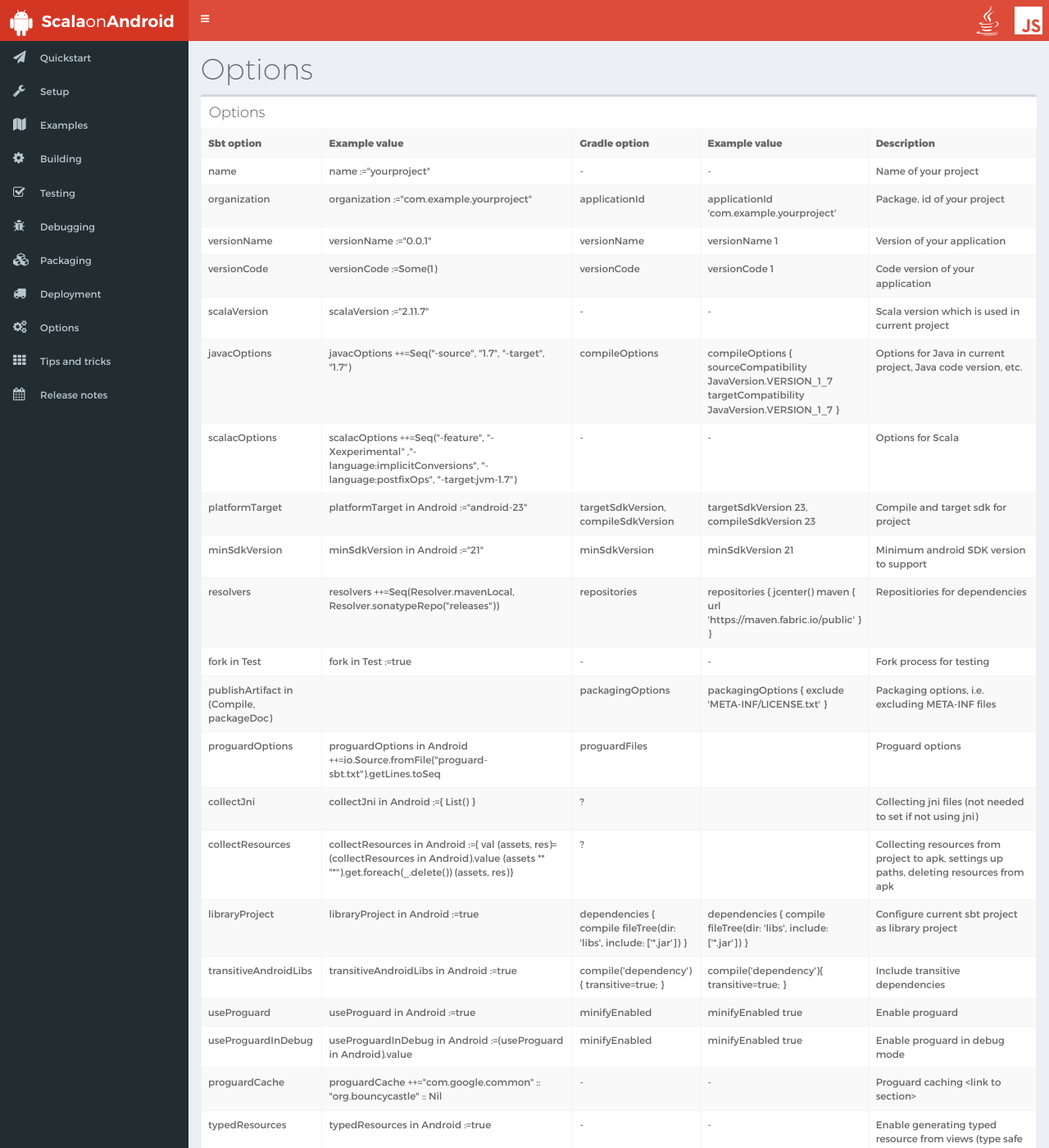
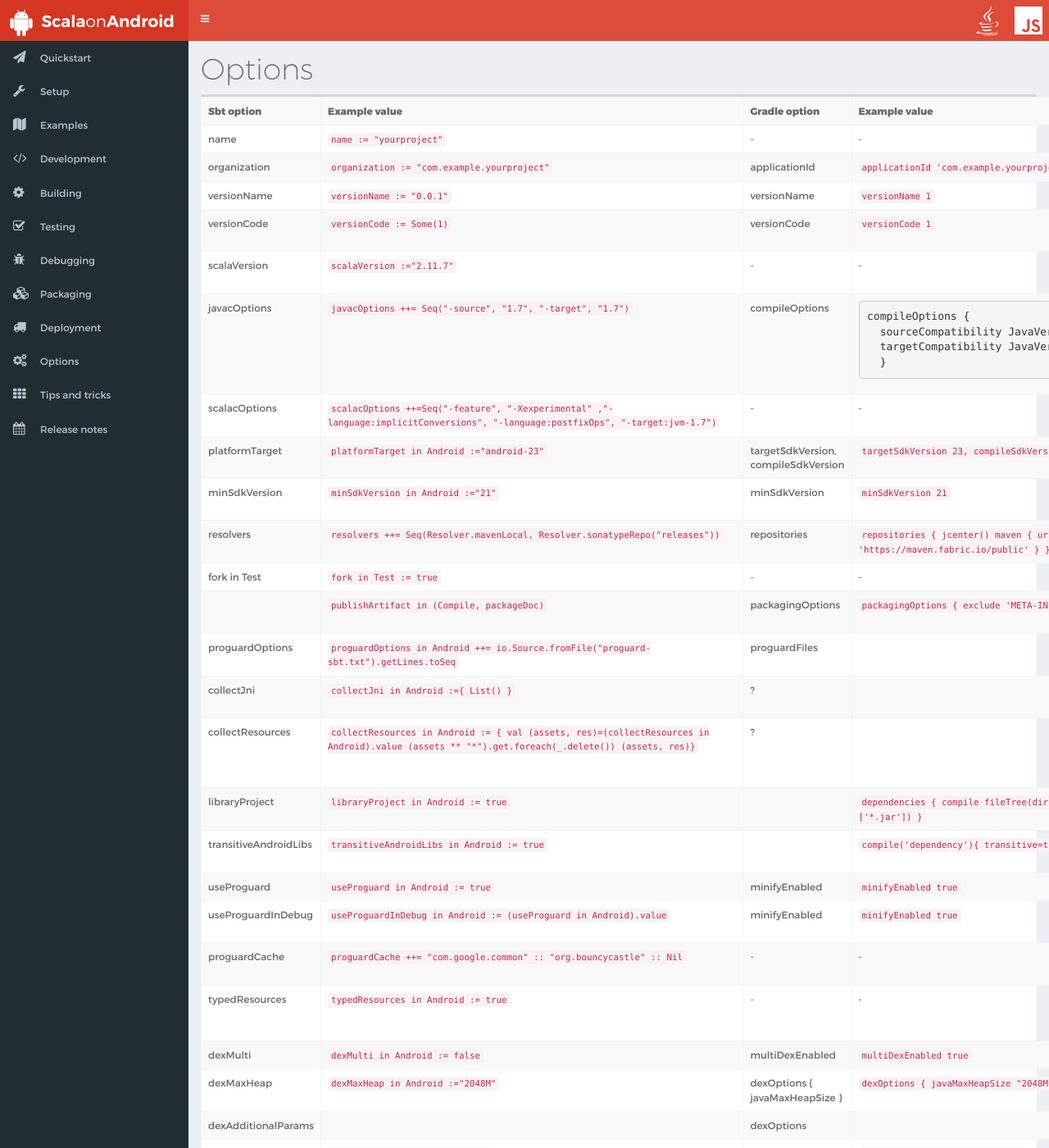
Before and after one commit to scala-android/scala-android.github.io, a Jekyll site: the page built from _pages/options.md, in a window 1280 px wide and 1400 px high. Shown: the whole window at 82% size. Built offline with Jekyll 4.4.1, drawn with Linux system fonts in a browser that asks for light colours; nearby versions of some CDN libraries; some of the changed text lies outside the part shown.

Commit message:
Beautify options, add more menu entries

```diff
--- a/_includes/footer.html
+++ b/_includes/footer.html
@@ -34,6 +34,8 @@ $(document).ready(function($) {
     $(".clickable-row").click(function() {
         window.document.location = $(this).data("href");
     });
+    $('.sidebar-menu a[href="' + this.location.pathname.replace(/\/$/, "") + '"]').parents('li,ul').addClass('active');
+    console.log(this.location.pathname);
 });
 </script>
 </script>
--- a/_includes/sidebar.html
+++ b/_includes/sidebar.html
@@ -5,29 +5,28 @@
     <!-- /.search form -->
     <!-- sidebar menu: : style can be found in sidebar.less -->
     <ul class="sidebar-menu">
-      <!--<li class="header">MAIN NAVIGATION</li>-->
-      <!--<li>
-        <a href="/">
-          <i class="fa fa-home"></i> <span>Home</span>
-        </a>
-      </li>-->
       <li>
         <a href="/quickstart">
           <i class="fa fa-paper-plane"></i> <span>Quickstart</span>
         </a>
       </li>
       <li>
-        <a href="/setting_up_environment">
+        <a href="/setup">
           <i class="fa fa-wrench"></i> <span>Setup</span>
         </a>
       </li>
       <li>
-        <a href="/examples">
+        <a href="/examples" data-target="#">
           <i class="fa fa-map"></i> <span>Examples</span>
         </a>
       </li>
       <li>
-        <a href="/testing">
+        <a href="/development">
+          <i class="fa fa-code"></i> <span>Development</span>
+        </a>
+      </li>
+      <li>
+        <a href="/building">
           <i class="fa fa-gear"></i> <span>Building</span>
         </a>
       </li>
@@ -37,7 +36,7 @@
         </a>
       </li>
       <li>
-        <a href="/testing">
+        <a href="/debugging">
           <i class="fa fa-bug"></i> <span>Debugging</span>
         </a>
       </li>
@@ -47,7 +46,7 @@
         </a>
       </li>
       <li>
-        <a href="/testing">
+        <a href="/deployment">
           <i class="fa fa-truck"></i> <span>Deployment</span>
         </a>
       </li>
--- a/_pages/options.md
+++ b/_pages/options.md
@@ -6,289 +6,302 @@ permalink: /options/
 ---
 
 <div class="box">
-
-<div class="box-header">
-<h3 class="box-title"> Options </h3>
+  <div class="box-body no-padding">
+    <table class="table table-bordered table-striped">
+    	<tr>
+    		<th>Sbt option</th>
+    		<th>Example value</th>
+    		<th>Gradle option</th>
+    		<th>Example value</th>
+    		<th style="min-width: 200px">Description</th>
+    	</tr>
+    	<tr>
+    		<td>name</td>
+    		<td><code>name := &quot;yourproject&quot;</code></td>
+    		<td>-</td>
+    		<td>-</td>
+    		<td>Name of your project</td>
+    	</tr>
+    	<tr>
+    		<td>organization</td>
+    		<td><code>organization := &quot;com.example.yourproject&quot;</code></td>
+    		<td>applicationId</td>
+    		<td><code>applicationId 'com.example.yourproject'</code></td>
+    		<td>Package, id of your project</td>
+    	</tr>
+    	<tr>
+    		<td>versionName</td>
+    		<td><code>versionName := &quot;0.0.1&quot;</code></td>
+    		<td>versionName</td>
+    		<td><code>versionName 1</code></td>
+    		<td>Version of your application</td>
+    	</tr>
+    	<tr>
+    		<td>versionCode</td>
+    		<td><code>versionCode := Some(1)</code></td>
+    		<td>versionCode</td>
+    		<td><code>versionCode 1</code></td>
+    		<td>Code version of your application</td>
+    	</tr>
+    	<tr>
+    		<td>scalaVersion</td>
+    		<td><code>scalaVersion :=&quot;2.11.7&quot;</code></td>
+    		<td>-</td>
+    		<td>-</td>
+    		<td>Scala version which is used in current project</td>
+    	</tr>
+    	<tr>
+    		<td>javacOptions</td>
+    		<td><code>javacOptions ++= Seq(&quot;-source&quot;, &quot;1.7&quot;, &quot;-target&quot;, &quot;1.7&quot;)</code></td>
+    		<td>compileOptions</td>
+    		<td><pre>compileOptions {
+  sourceCompatibility JavaVersion.VERSION_1_7
+  targetCompatibility JavaVersion.VERSION_1_7
+  }</pre></td>
+    		<td>Options for Java in current project, Java code version, etc.</td>
+    	</tr>
+    	<tr>
+    		<td>scalacOptions</td>
+    		<td><code>scalacOptions ++=Seq(&quot;-feature&quot;, &quot;-Xexperimental&quot; ,&quot;-language:implicitConversions&quot;, &quot;-language:postfixOps&quot;, &quot;-target:jvm-1.7&quot;)</code></td>
+    		<td>-</td>
+    		<td>-</td>
+    		<td>Options for Scala</td>
+    	</tr>
+    	<tr>
+    		<td>platformTarget</td>
+    		<td><code>platformTarget in Android :=&quot;android-23&quot;</code></td>
+    		<td>targetSdkVersion, compileSdkVersion</td>
+    		<td><code>targetSdkVersion 23, compileSdkVersion 23</code></td>
+    		<td>Compile and target sdk for project</td>
+    	</tr>
+    	<tr>
+    		<td>minSdkVersion</td>
+    		<td><code>minSdkVersion in Android :=&quot;21&quot;</code></td>
+    		<td>minSdkVersion</td>
+    		<td><code>minSdkVersion 21</code></td>
+    		<td>Minimum android SDK version to support</td>
+    	</tr>
+    	<tr>
+    		<td>resolvers</td>
+    		<td><code>resolvers ++= Seq(Resolver.mavenLocal, Resolver.sonatypeRepo(&quot;releases&quot;))</code></td>
+    		<td>repositories</td>
+    		<td><code>repositories {        jcenter()        maven { url 'https://maven.fabric.io/public' }    }</code></td>
+    		<td>Repositiories for dependencies</td>
+    	</tr>
+    	<tr>
+    		<td>fork in Test</td>
+    		<td><code>fork in Test := true</code></td>
+    		<td>-</td>
+    		<td>-</td>
+    		<td>Fork process for testing</td>
+    	</tr>
+    	<tr>
+    		<td></td>
+    		<td><code>publishArtifact in (Compile, packageDoc)</code></td>
+    		<td>packagingOptions</td>
+    		<td><code>packagingOptions {        exclude 'META-INF/LICENSE.txt'    }</code></td>
+    		<td>Packaging options, i.e. excluding META-INF files</td>
+    	</tr>
+    	<tr>
+    		<td>proguardOptions</td>
+    		<td><code>proguardOptions in Android ++= io.Source.fromFile(&quot;proguard-sbt.txt&quot;).getLines.toSeq</code></td>
+    		<td>proguardFiles</td>
+    		<td></td>
+    		<td>Proguard options</td>
+    	</tr>
+    	<tr>
+    		<td>collectJni </td>
+    		<td><code>collectJni in Android :={ List() }</code></td>
+    		<td>?</td>
+    		<td></td>
+    		<td>Collecting jni files (not needed to set if not using jni)</td>
+    	</tr>
+    	<tr>
+    		<td>collectResources</td>
+    		<td><code>collectResources in Android := {  val (assets, res)=(collectResources in Android).value  (assets ** &quot;*&quot;).get.foreach(_.delete())  (assets, res)}</code></td>
+    		<td>?</td>
+    		<td></td>
+    		<td>Collecting resources from project to apk, settings up paths, deleting resources from apk</td>
+    	</tr>
+    	<tr>
+    		<td>libraryProject </td>
+    		<td><code>libraryProject in Android := true</code></td>
+    		<td></td>
+    		<td><code>dependencies { compile fileTree(dir: 'libs', include: ['*.jar']) }</code></td>
+    		<td>Configure current sbt project as library project</td>
+    	</tr>
+    	<tr>
+    		<td>transitiveAndroidLibs </td>
+    		<td><code>transitiveAndroidLibs in Android := true</code></td>
+    		<td></td>
+    		<td><code>compile('dependency'){ transitive=true; }</code></td>
+    		<td>Include transitive dependencies</td>
+    	</tr>
+    	<tr>
+    		<td>useProguard </td>
+    		<td><code>useProguard in Android := true</code></td>
+    		<td>minifyEnabled</td>
+    		<td><code>minifyEnabled true</code></td>
+    		<td>Enable proguard</td>
+    	</tr>
+    	<tr>
+    		<td>useProguardInDebug </td>
+    		<td><code>useProguardInDebug in Android := (useProguard in Android).value</code></td>
+    		<td>minifyEnabled</td>
+    		<td><code>minifyEnabled true</code></td>
+    		<td>Enable proguard in debug mode</td>
+    	</tr>
+    	<tr>
+    		<td>proguardCache</td>
+    		<td><code>proguardCache ++= &quot;com.google.common&quot; :: &quot;org.bouncycastle&quot; :: Nil</code></td>
+    		<td>-</td>
+    		<td>-</td>
+    		<td>Proguard caching &lt;link to section&gt;</td>
+    	</tr>
+    	<tr>
+    		<td>typedResources </td>
+    		<td><code>typedResources in Android := true</code></td>
+    		<td>-</td>
+    		<td>-</td>
+    		<td>Enable generating typed resource from views (type safe for xml views in scala code)</td>
+    	</tr>
+    	<tr>
+    		<td>dexMulti </td>
+    		<td><code>dexMulti in Android := false</code></td>
+    		<td>multiDexEnabled</td>
+    		<td><code>multiDexEnabled true</code></td>
+    		<td>Enable / disable multidex</td>
+    	</tr>
+    	<tr>
+    		<td>dexMaxHeap </td>
+    		<td><code>dexMaxHeap in Android :=&quot;2048M&quot;</code></td>
+    		<td>dexOptions { javaMaxHeapSize }</td>
+    		<td><code>dexOptions {        javaMaxHeapSize &quot;2048M&quot;    }</code></td>
+    		<td>Set dex heap size</td>
+    	</tr>
+    	<tr>
+    		<td>dexAdditionalParams </td>
+    		<td></td>
+    		<td>dexOptions</td>
+    		<td></td>
+    		<td>Set other dex options</td>
+    	</tr>
+    	<tr>
+    		<td>val supportLibVersion</td>
+    		<td><code>val supportLibVersion=&quot;23.1.1&quot;</code></td>
+    		<td>def supportLibVersion</td>
+    		<td><code>def supportLibVersion=&quot;23.1.1&quot;</code></td>
+    		<td>Sample of creating local variable in build file</td>
+    	</tr>
+    	<tr>
+    		<td>libraryDependencies</td>
+    		<td><code>libraryDependencies ++= Seq (  &quot;package&quot; % &quot;id&quot; % &quot;version&quot;)</code></td>
+    		<td>dependencies</td>
+    		<td><code>dependencies {  compile &quot;&quot;}</code></td>
+    		<td>Specify project dependencies</td>
+    	</tr>
+    	<tr>
+    		<td>protifySettings</td>
+    		<td><code>protifySettings</code></td>
+    		<td>-</td>
+    		<td>-</td>
+    		<td>Add support for protify (Instant mode but better)</td>
+    	</tr>
+    	<tr>
+    		<td>sdkPath </td>
+    		<td><code>sdkPath in Android := &quot;&lt;path&gt;&quot;</code></td>
+    		<td>-</td>
+    		<td>-</td>
+    		<td>Specify sdkPath</td>
+    	</tr>
+    	<tr>
+    		<td>ndkPath </td>
+    		<td><code>ndkPath in Android := &quot;&lt;path&gt;&quot;</code></td>
+    		<td>-</td>
+    		<td>-</td>
+    		<td>Specify ndkPath</td>
+    	</tr>
+    	<tr>
+    		<td>resValue</td>
+    		<td><code>resValues += ((&quot;string&quot;, &quot;gcm_defaultSenderId&quot;, &quot;yourid&quot;))</code></td>
+    		<td>resValue</td>
+    		<td><code>defaultConfig { resValue &quot;string&quot;, &quot;gcm_defaultSenderId&quot;, &quot;youid&quot; }</code></td>
+    		<td>Add resValue</td>
+    	</tr>
+    	<tr>
+    		<td>flavors</td>
+    		<td><code>flavors += ((&quot;flavor1&quot;, List(applicationId := &quot;com.example.flavor1&quot;, versionCode := 20)))</code></td>
+    		<td>productFlavors</td>
+    		<td><code>productFlavors {        flavor1 {            packageName &quot;com.example.flavor1&quot;            versionCode 20         }         flavor2 {             packageName &quot;com.example.flavor2&quot;                 minSdkVersion 14         }    }</code></td>
+    		<td>Setup for product flavors (link to google)</td>
+    	</tr>
+    	<tr>
+    		<td>variant</td>
+    		<td><code>variant += ((&quot;release&quot;, List(options...)))</code></td>
+    		<td>buildTypes</td>
+    		<td><code>buildTypes { release {} debug {} }</code></td>
+    		<td>Setup project build types (link to google)</td>
+    	</tr>
+    	<tr>
+    		<td>buildToolsVersion</td>
+    		<td><code>buildToolsVersion in Android :=&quot;23.0.2&quot;</code></td>
+    		<td>buildToolsVersion</td>
+    		<td><code>buildToolsVersion &quot;23.0.2&quot;</code></td>
+    		<td>Specify build tools version</td>
+    	</tr>
+    	<tr>
+    		<td>aar</td>
+    		<td><code>aar(&quot;com.android.support&quot; % &quot;appcompat-v7&quot; % &quot;23.1.1&quot;)</code></td>
+    		<td>-</td>
+    		<td>-</td>
+    		<td>Add aar dependecy to project</td>
+    	</tr>
+    	<tr>
+    		<td>apklib</td>
+    		<td><code>apklib(&quot;package&quot; % &quot;id&quot; % &quot;version&quot;)</code></td>
+    		<td>-</td>
+    		<td>-</td>
+    		<td>Add apklib to dependency </td>
+    	</tr>
+    	<tr>
+    		<td>lintFlags</td>
+    		<td><pre>lintFlags := {
+  val flags = lintFlags.value
+  implicit val output = outputLayout.value
+  val layout = projectLayout.value
+  layout.bin.mkdirs()
+  val config = layout.libraryLintConfig
+  config.getParentFile.mkdirs()
+  (layout.manifest relativeTo layout.base) foreach { path =>
+    val lintconfig =
+      &lt;lint&gt;
+        &lt;issue id=&quot;ParserError&quot;&gt;
+          &lt;ignore path={path.getPath}/&gt;
+        &lt;/issue&gt;
+      &lt;/lint&gt;
+    xml.XML.save(config.getAbsolutePath, lintconfig, &quot;utf-8&quot;)
+    flags.setDefaultConfiguration(config)
+  }
+  flags
+}</pre></td>
+    		<td> lintOptions</td>
+    		<td><code>lintOptions { abortOnError false}</code></td>
+    		<td>Flags for lint</td>
+    	</tr>
+    	<tr>
+    		<td>lintEnabled</td>
+    		<td><code>lintEnabled := true</code></td>
+    		<td></td>
+    		<td></td>
+    		<td>Enable, diable lint</td>
+    	</tr>
+    	<tr>
+    		<td>shrinkResources</td>
+    		<td><code>shrinkResources := true</code></td>
+    		<td>shrinkResources</td>
+    		<td><code>shrinkResources true</code></td>
+    		<td>Enable shrinking resources</td>
+    	</tr>
+    </table>
+  </div>
 </div>
-
-<div class="box-body no-padding">
-
-<table class="table table-bordered table-striped">
-
-	<tr>
-		<th>Sbt option</th>
-		<th>Example value</th>
-		<th>Gradle option</th>
-		<th>Example value</th>
-		<th style="min-width: 200px">Description</th>
-	</tr>
-	<tr>
-		<td>name</td>
-		<td>name :=&quot;yourproject&quot;</td>
-		<td>-</td>
-		<td>-</td>
-		<td>Name of your project</td>
-	</tr>
-	<tr>
-		<td>organization</td>
-		<td>organization :=&quot;com.example.yourproject&quot;</td>
-		<td>applicationId</td>
-		<td>applicationId 'com.example.yourproject'</td>
-		<td>Package, id of your project</td>
-	</tr>
-	<tr>
-		<td>versionName</td>
-		<td>versionName :=&quot;0.0.1&quot;</td>
-		<td>versionName</td>
-		<td>versionName 1</td>
-		<td>Version of your application</td>
-	</tr>
-	<tr>
-		<td>versionCode</td>
-		<td>versionCode :=Some(1)</td>
-		<td>versionCode</td>
-		<td>versionCode 1</td>
-		<td>Code version of your application</td>
-	</tr>
-	<tr>
-		<td>scalaVersion</td>
-		<td>scalaVersion :=&quot;2.11.7&quot;</td>
-		<td>-</td>
-		<td>-</td>
-		<td>Scala version which is used in current project</td>
-	</tr>
-	<tr>
-		<td>javacOptions</td>
-		<td>javacOptions ++=Seq(&quot;-source&quot;, &quot;1.7&quot;, &quot;-target&quot;, &quot;1.7&quot;)</td>
-		<td>compileOptions</td>
-		<td>compileOptions {        sourceCompatibility JavaVersion.VERSION_1_7        targetCompatibility JavaVersion.VERSION_1_7    }</td>
-		<td>Options for Java in current project, Java code version, etc.</td>
-	</tr>
-	<tr>
-		<td>scalacOptions</td>
-		<td>scalacOptions ++=Seq(&quot;-feature&quot;, &quot;-Xexperimental&quot; ,&quot;-language:implicitConversions&quot;, &quot;-language:postfixOps&quot;, &quot;-target:jvm-1.7&quot;)</td>
-		<td>-</td>
-		<td>-</td>
-		<td>Options for Scala</td>
-	</tr>
-	<tr>
-		<td>platformTarget</td>
-		<td>platformTarget in Android :=&quot;android-23&quot;</td>
-		<td>targetSdkVersion, compileSdkVersion</td>
-		<td>targetSdkVersion 23, compileSdkVersion 23</td>
-		<td>Compile and target sdk for project</td>
-	</tr>
-	<tr>
-		<td>minSdkVersion</td>
-		<td>minSdkVersion in Android :=&quot;21&quot;</td>
-		<td>minSdkVersion</td>
-		<td>minSdkVersion 21</td>
-		<td>Minimum android SDK version to support</td>
-	</tr>
-	<tr>
-		<td>resolvers</td>
-		<td>resolvers ++=Seq(Resolver.mavenLocal, Resolver.sonatypeRepo(&quot;releases&quot;))</td>
-		<td>repositories</td>
-		<td>repositories {        jcenter()        maven { url 'https://maven.fabric.io/public' }    }</td>
-		<td>Repositiories for dependencies</td>
-	</tr>
-	<tr>
-		<td>fork in Test</td>
-		<td>fork in Test :=true</td>
-		<td>-</td>
-		<td>-</td>
-		<td>Fork process for testing</td>
-	</tr>
-	<tr>
-		<td>publishArtifact in (Compile, packageDoc)</td>
-		<td></td>
-		<td>packagingOptions</td>
-		<td>packagingOptions {        exclude 'META-INF/LICENSE.txt'    }</td>
-		<td>Packaging options, i.e. excluding META-INF files</td>
-	</tr>
-	<tr>
-		<td>proguardOptions</td>
-		<td>proguardOptions in Android ++=io.Source.fromFile(&quot;proguard-sbt.txt&quot;).getLines.toSeq</td>
-		<td>proguardFiles</td>
-		<td></td>
-		<td>Proguard options</td>
-	</tr>
-	<tr>
-		<td>collectJni </td>
-		<td>collectJni in Android :={ List() }</td>
-		<td>?</td>
-		<td></td>
-		<td>Collecting jni files (not needed to set if not using jni)</td>
-	</tr>
-	<tr>
-		<td>collectResources</td>
-		<td>collectResources in Android :={  val (assets, res)=(collectResources in Android).value  (assets ** &quot;*&quot;).get.foreach(_.delete())  (assets, res)}</td>
-		<td>?</td>
-		<td></td>
-		<td>Collecting resources from project to apk, settings up paths, deleting resources from apk</td>
-	</tr>
-	<tr>
-		<td>libraryProject </td>
-		<td>libraryProject in Android :=true</td>
-		<td>dependencies { compile fileTree(dir: 'libs', include: ['*.jar']) }</td>
-		<td>dependencies { compile fileTree(dir: 'libs', include: ['*.jar']) }</td>
-		<td>Configure current sbt project as library project</td>
-	</tr>
-	<tr>
-		<td>transitiveAndroidLibs </td>
-		<td>transitiveAndroidLibs in Android :=true</td>
-		<td>compile('dependency'){ transitive=true; }</td>
-		<td>compile('dependency'){ transitive=true; }</td>
-		<td>Include transitive dependencies</td>
-	</tr>
-	<tr>
-		<td>useProguard </td>
-		<td>useProguard in Android :=true</td>
-		<td>minifyEnabled</td>
-		<td>minifyEnabled true</td>
-		<td>Enable proguard</td>
-	</tr>
-	<tr>
-		<td>useProguardInDebug </td>
-		<td>useProguardInDebug in Android :=(useProguard in Android).value</td>
-		<td>minifyEnabled</td>
-		<td>minifyEnabled true</td>
-		<td>Enable proguard in debug mode</td>
-	</tr>
-	<tr>
-		<td>proguardCache</td>
-		<td>proguardCache ++=&quot;com.google.common&quot; :: &quot;org.bouncycastle&quot; :: Nil</td>
-		<td>-</td>
-		<td>-</td>
-		<td>Proguard caching &lt;link to section&gt;</td>
-	</tr>
-	<tr>
-		<td>typedResources </td>
-		<td>typedResources in Android :=true</td>
-		<td>-</td>
-		<td>-</td>
-		<td>Enable generating typed resource from views (type safe for xml views in scala code)</td>
-	</tr>
-	<tr>
-		<td>dexMulti </td>
-		<td>dexMulti in Android :=false</td>
-		<td>multiDexEnabled</td>
-		<td>multiDexEnabled true</td>
-		<td>Enable / disable multidex</td>
-	</tr>
-	<tr>
-		<td>dexMaxHeap </td>
-		<td>dexMaxHeap in Android :=&quot;2048M&quot;</td>
-		<td>dexOptions { javaMaxHeapSize }</td>
-		<td>dexOptions {        javaMaxHeapSize &quot;2048M&quot;    }</td>
-		<td>Set dex heap size</td>
-	</tr>
-	<tr>
-		<td>dexAdditionalParams </td>
-		<td></td>
-		<td>dexOptions</td>
-		<td></td>
-		<td>Set other dex options</td>
-	</tr>
-	<tr>
-		<td>val supportLibVersion</td>
-		<td>val supportLibVersion=&quot;23.1.1&quot;</td>
-		<td>def supportLibVersion</td>
-		<td>def supportLibVersion=&quot;23.1.1&quot;</td>
-		<td>Sample of creating local variable in build file</td>
-	</tr>
-	<tr>
-		<td>libraryDependencies</td>
-		<td>libraryDependencies ++=Seq (  &quot;package&quot; % &quot;id&quot; % &quot;version&quot;)</td>
-		<td>dependencies</td>
-		<td>dependencies {  compile &quot;&quot;}</td>
-		<td>Specify project dependencies</td>
-	</tr>
-	<tr>
-		<td>protifySettings</td>
-		<td>protifySettings</td>
-		<td>-</td>
-		<td>-</td>
-		<td>Add support for protify (Instant mode but better)</td>
-	</tr>
-	<tr>
-		<td>sdkPath </td>
-		<td>sdkPath in Android :=&quot;&lt;path&gt;&quot;</td>
-		<td>-</td>
-		<td>-</td>
-		<td>Specify sdkPath</td>
-	</tr>
-	<tr>
-		<td>ndkPath </td>
-		<td>ndkPath in Android :=&quot;&lt;path&gt;&quot;</td>
-		<td>-</td>
-		<td>-</td>
-		<td>Specify ndkPath</td>
-	</tr>
-	<tr>
-		<td>resValue</td>
-		<td>resValues +=((&quot;string&quot;, &quot;gcm_defaultSenderId&quot;, &quot;yourid&quot;))</td>
-		<td>resValue</td>
-		<td>defaultConfig { resValue &quot;string&quot;, &quot;gcm_defaultSenderId&quot;, &quot;youid&quot; }</td>
-		<td>Add resValue</td>
-	</tr>
-	<tr>
-		<td>flavors</td>
-		<td>flavors +=((&quot;flavor1&quot;, List(applicationId :=&quot;com.example.flavor1&quot;, versionCode :=20)))</td>
-		<td>productFlavors</td>
-		<td>productFlavors {        flavor1 {            packageName &quot;com.example.flavor1&quot;            versionCode 20         }         flavor2 {             packageName &quot;com.example.flavor2&quot;             minSdkVersion 14         }    }</td>
-		<td>Setup for product flavors (link to google)</td>
-	</tr>
-	<tr>
-		<td>variant</td>
-		<td>variant +=((&quot;release&quot;, List(options...)))</td>
-		<td>buildTypes</td>
-		<td>buildTypes { release {} debug {} }</td>
-		<td>Setup project build types (link to google)</td>
-	</tr>
-	<tr>
-		<td>buildToolsVersion</td>
-		<td>buildToolsVersion in Android :=&quot;23.0.2&quot;</td>
-		<td>buildToolsVersion</td>
-		<td>buildToolsVersion &quot;23.0.2&quot;</td>
-		<td>Specify build tools version</td>
-	</tr>
-	<tr>
-		<td>aar</td>
-		<td>aar(&quot;com.android.support&quot; % &quot;appcompat-v7&quot; % &quot;23.1.1&quot;)</td>
-		<td>-</td>
-		<td>-</td>
-		<td>Add aar dependecy to project</td>
-	</tr>
-	<tr>
-		<td>apklib</td>
-		<td>apklib(&quot;package&quot; % &quot;id&quot; % &quot;version&quot;)</td>
-		<td>-</td>
-		<td>-</td>
-		<td>Add apklib to dependency </td>
-	</tr>
-	<tr>
-		<td>lintFlags</td>
-		<td>lintFlags :={      val flags=lintFlags.value      implicit val output=outputLayout.value      val layout=projectLayout.value      layout.bin.mkdirs()      val config=layout.libraryLintConfig      config.getParentFile.mkdirs()      (layout.manifest relativeTo layout.base) foreach { path=&gt;        val lintconfig=&lt;lint&gt;          &lt;issue id=&quot;ParserError&quot;&gt;            &lt;ignore path={path.getPath}/&gt;          &lt;/issue&gt;        &lt;/lint&gt;        scala.xml.XML.save(config.getAbsolutePath, lintconfig, &quot;utf-8&quot;)        flags.setDefaultConfiguration(config)      }      flags    }</td>
-		<td> lintOptions</td>
-		<td> lintOptions {        abortOnError false}</td>
-		<td>Flags for lint</td>
-	</tr>
-	<tr>
-		<td>lintEnabled</td>
-		<td>lintEnabled :=true</td>
-		<td></td>
-		<td></td>
-		<td>Enable, diable lint</td>
-	</tr>
-	<tr>
-		<td>shrinkResources</td>
-		<td>shrinkResources :=true</td>
-		<td>shrinkResources</td>
-		<td>shrinkResources true</td>
-		<td>Enable shrinking resources</td>
-	</tr>
-</table>
-
-
-</div></div>
--- a/_pages/packaging.md
+++ b/_pages/packaging.md
@@ -4,8 +4,3 @@ title: "Packaging"
 layout: page
 permalink: /packaging/
 ---
-
-
-
-
-Packaging
--- a/resources/css/main.scss
+++ b/resources/css/main.scss
@@ -41,13 +41,17 @@ h1:first-child {
 }
 
 .sidebar-menu > li > a {
-    padding: 12px 5px 12px 13px;
+  padding: 12px 5px 12px 13px;
 }
 
 .sidebar-menu > li > a > .fa {
   font-size: 130%;
   vertical-align: top;
   width: 30px;
+}
+
+.sidebar-menu > li.active > a {
+  background-color: #1a2226 !important;
 }
 
 .logo-lg {
```
Also changed, not shown: _pages/building.md (added, +6 -0 lines), _pages/debugging.md (added, +6 -0 lines), _pages/deployment.md (added, +6 -0 lines), _pages/development.md (added, +6 -0 lines), _pages/setup.md (renamed from _pages/setting_up_environment.md, +1 -1 lines).
